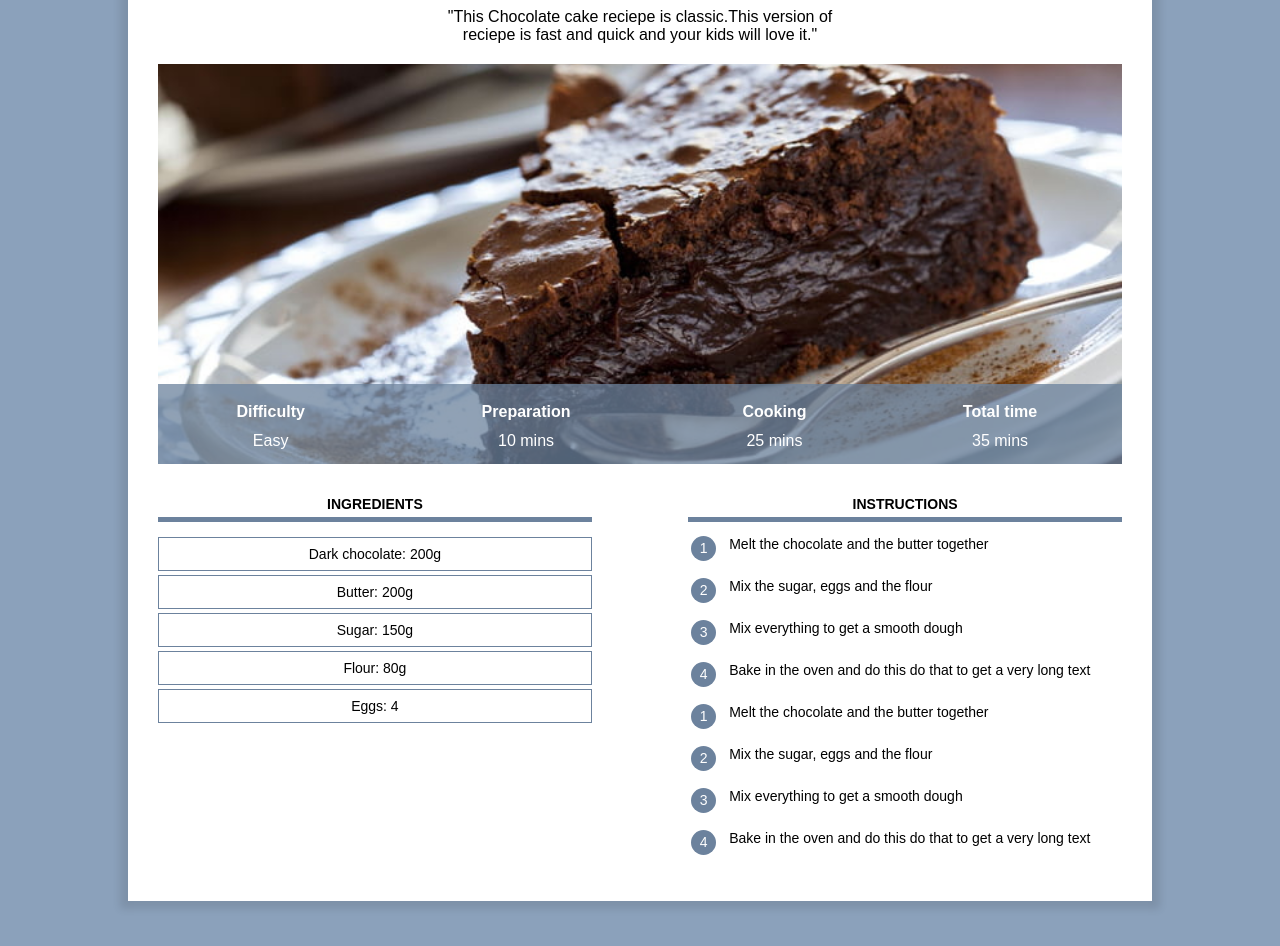
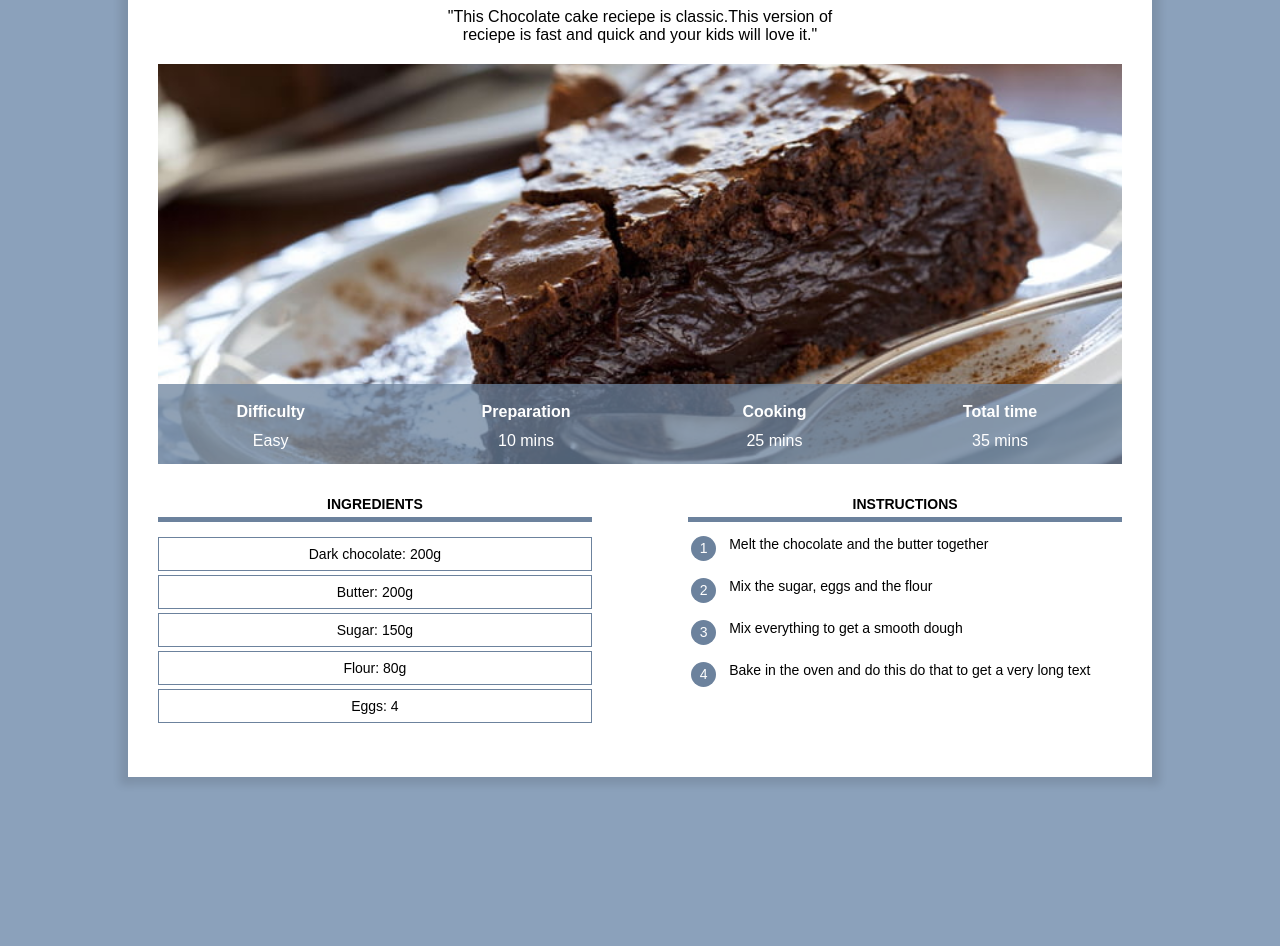
Before and after one commit to Sapana-sas/reciepe_site, a plain HTML site: page index.html in a window 1280 px wide. Shown: the part 146-1092 px from the top of the page. After the commit the page ends 1003 px from the top, so only its background shows below. Drawn offline with Linux system fonts and the light colour scheme.

Commit message:
Add files via upload

```diff
--- a/index.html
+++ b/index.html
@@ -55,10 +55,6 @@
                         <tr><td><p class="number">3</p></td><td class="instruction_step">Mix everything to get a smooth dough</td></tr>
                         <tr><td><p class="number">4</p></td><td class="instruction_step">Bake in the oven and do this do that to get a very long text</td></tr>
 
-                        <tr><td><p class="number">1</p></td><td class="instruction_step">Melt the chocolate and the butter together</td></tr>
-                        <tr><td><p class="number">2</p></td><td class="instruction_step">Mix the sugar, eggs and the flour</td></tr>
-                        <tr><td><p class="number">3</p></td><td class="instruction_step">Mix everything to get a smooth dough</td></tr>
-                        <tr><td><p class="number">4</p></td><td class="instruction_step">Bake in the oven and do this do that to get a very long text</td></tr>
                     </table>
                 </div>
 
```
